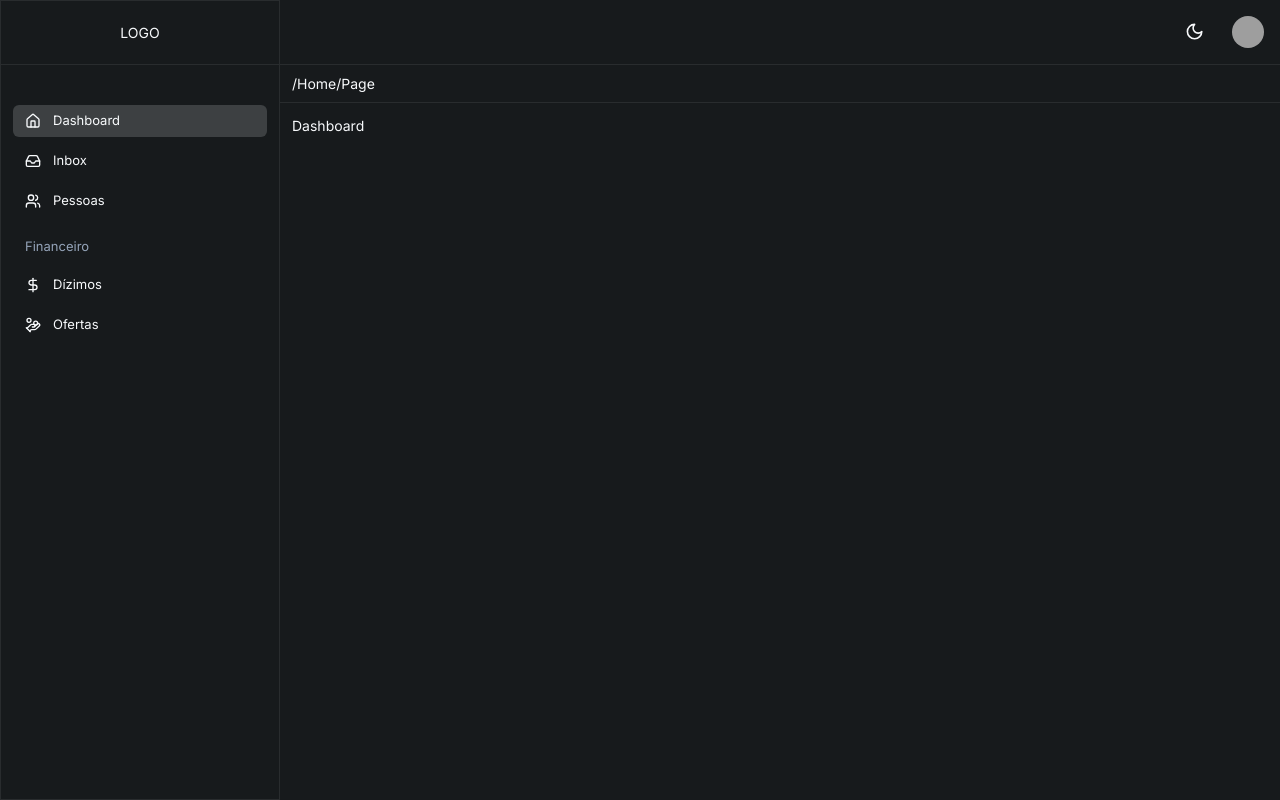
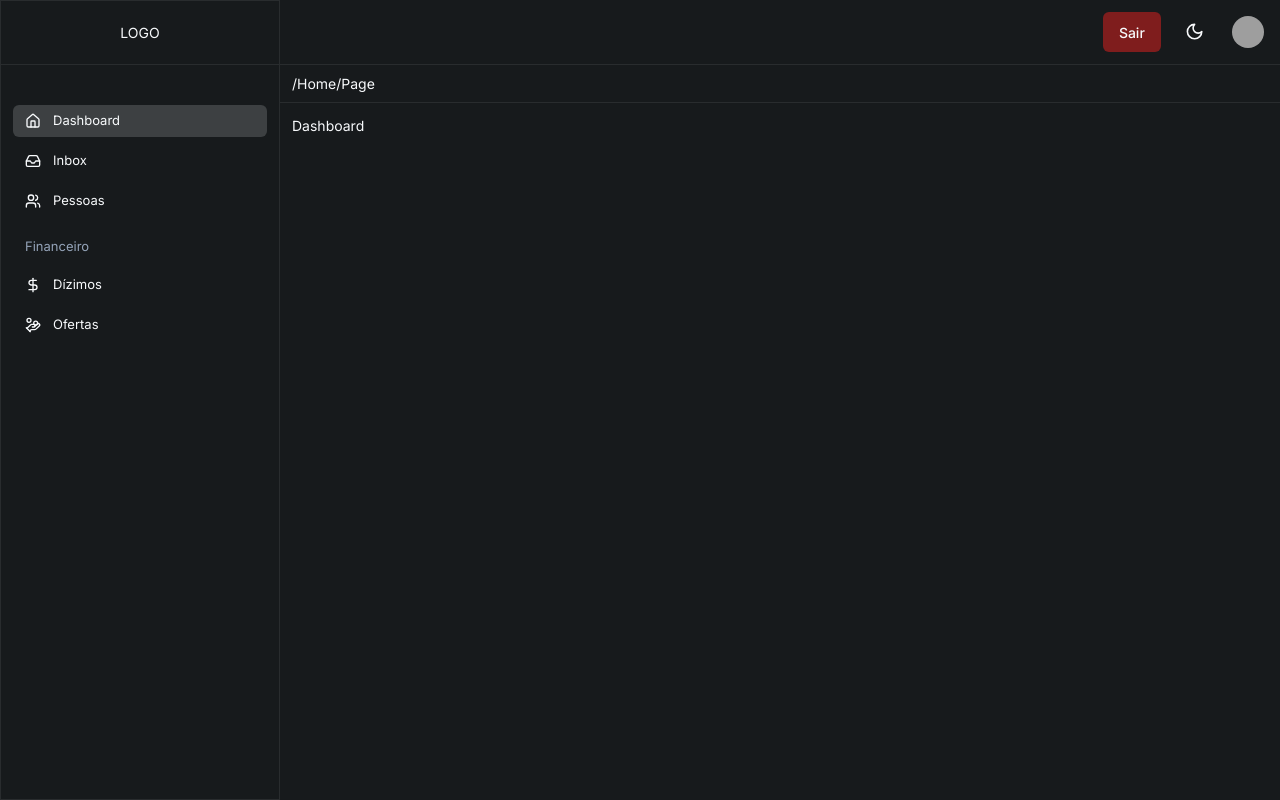
Before and after one commit to weslley19/next-dizimo, a Next.js app: page / in a window 1280 px wide. Built offline with nearby package versions, Linux system fonts and the light colour scheme; no server answers; grey boxes are pictures that could not be loaded.

Commit message:
fix: corrigindo autenticação e logout

```diff
--- a/src/auth.ts
+++ b/src/auth.ts
@@ -19,5 +19,5 @@ export const { handlers, signIn, signOut, auth } = NextAuth({
         }
       }
     })
-  ]
+  ],
 })
--- a/src/components/header/index.tsx
+++ b/src/components/header/index.tsx
@@ -1,6 +1,7 @@
 import { ThemeToggle } from "@/components/theme-toggle"
 import Profile from "@/components/profile"
-import { auth } from "@/auth"
+import { auth, signOut } from "@/auth"
+import { Button } from "../ui/button"
 
 export default async function Header() {
   const user = await auth()
@@ -13,6 +14,13 @@ export default async function Header() {
         ">
           <span className="font-semibold">{user?.user?.name ?? ''}</span>
           <div className="flex items-center gap-2">
+            <form action={async () => {
+              "use server"
+              await signOut()
+            }}>
+              <Button variant={"destructive"}>Sair</Button>
+            </form>
+
             <ThemeToggle />
             <Profile />
           </div>
--- a/src/components/nav-menu/index.tsx
+++ b/src/components/nav-menu/index.tsx
@@ -1,3 +1,5 @@
+"use client"
+
 import { DollarSign, HandCoins, Home, Inbox, Users } from "lucide-react";
 import NavMenuItem from "../nav-menu-item";
 import NavMenuGroupItems from "../nav-menu-group-items";
```
